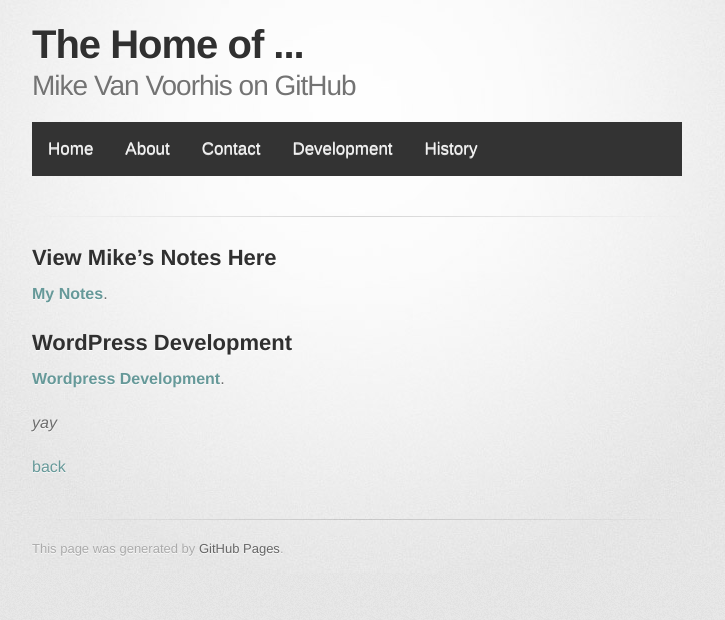
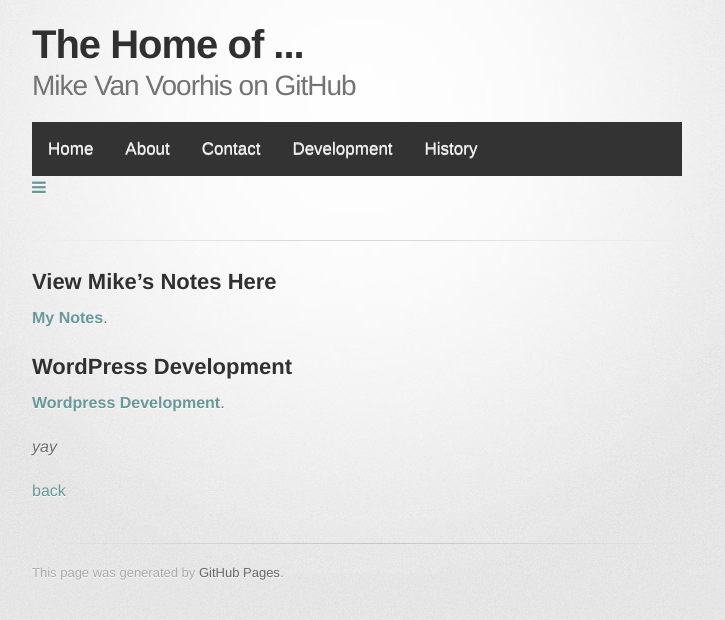
Before and after one commit to dutchmichael/dutchmichael.github.io, a Jekyll site: the page built from index.md, in a window 1280 px wide. Shown: the top 620 px of the page, without its empty margins (283-1008 px from the left). Built offline with Jekyll 4.4.1, drawn with Linux system fonts in a browser that asks for light colours; some web fonts are replaced.

```diff
--- a/_layouts/default.html
+++ b/_layouts/default.html
@@ -6,6 +6,10 @@
     <meta http-equiv="X-UA-Compatible" content="IE=edge">
     <link rel="stylesheet" href="{{ '/assets/css/style.css?v=' | append: site.github.build_revision | relative_url }}">
     <link rel="stylesheet" type="text/css" href="{{ '/assets/css/print.css' | relative_url }}" media="print">
+
+<!-- Load an icon library to show a hamburger menu (bars) on small screens -->
+	<link rel="stylesheet" href="https://cdnjs.cloudflare.com/ajax/libs/font-awesome/4.7.0/css/font-awesome.min.css">
+
     <!--[if lt IE 9]>
     <script src="//html5shiv.googlecode.com/svn/trunk/html5.js"></script>
     <![endif]-->
@@ -33,6 +37,7 @@
 		#navbar {
 		  overflow: hidden;
 		  background-color: #333;
+		  position: relative;
 		}
 
 		#navbar a {
@@ -55,6 +60,21 @@
 		  color: white;
 		}
 
+		/* Style the hamburger menu */
+		.navbar a.icon {
+		  background: black;
+		  display: block;
+		  position: absolute;
+		  right: 0;
+		  top: 0;
+		}
+
+		/* Hide the links inside the navigation menu (except for logo/home) */
+		.navbar #myLinks {
+		  display: none;
+		}
+
+
 		.sticky {
 		  position: fixed;
 		  top: 0;
@@ -67,15 +87,8 @@
 		</style>
 			</head>
 			<body>
-				<!-- <div id="navbar">
-				  <a class="active" href="javascript:void(0)">Home</a>
-				  <a href="javascript:void(0)">About</a>
-				  <a href="javascript:void(0)">Contact</a>
-				  <a href="javascript:void(0)">Development</a>
-				  <a href="javascript:void(0)">History</a>
-				</div> -->
 			<div id="navbar">
-			<!-- <ul>-->
+
 			<a href="/">Home</a>
 			<a href="/about">About</a>
 			<!-- <li><a href="/blog">Blog</a></li> -->
@@ -83,8 +96,11 @@
         	<a href="/development">Development</a>
 			<a href="/history">History</a>
         	<!-- <li><a href="/resume">Resume</a></li> -->
-    		<!-- </ul> -->
 			</div>
+			<!-- "Hamburger menu" / "Bar icon" to toggle the navigation links -->
+			  <a href="javascript:void(0);" class="icon" onclick="myFunction()">
+			    <i class="fa fa-bars"></i>
+			  </a>
 	</div>
         <section id="downloads" class="clearfix">
           {% if site.show_downloads %}
@@ -117,6 +133,19 @@ function myFunction() {
   }
 }
 </script>
+
+<script>
+/* Toggle between showing and hiding the navigation menu links when the user clicks on the hamburger menu / bar icon */
+function myFunction() {
+  var x = document.getElementById("myLinks");
+  if (x.style.display === "block") {
+    x.style.display = "none";
+  } else {
+    x.style.display = "block";
+  }
+}
+</script>
+
         <footer>
         {% if site.github.is_project_page %}
           {{ site.title | default: site.github.repository_name }} is maintained by <a href="{{ site.github.owner_url }}">{{ site.github.owner_name }}</a><br>
```
